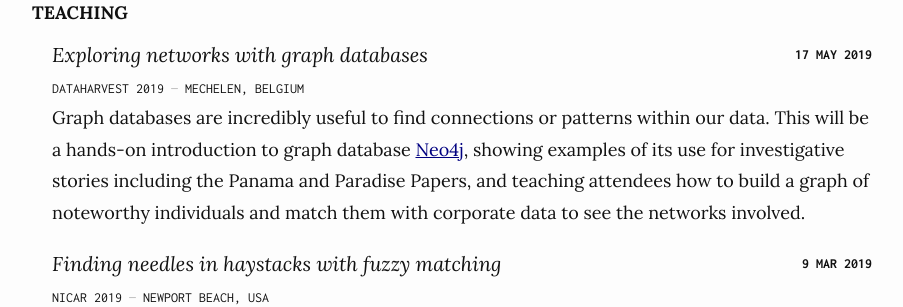
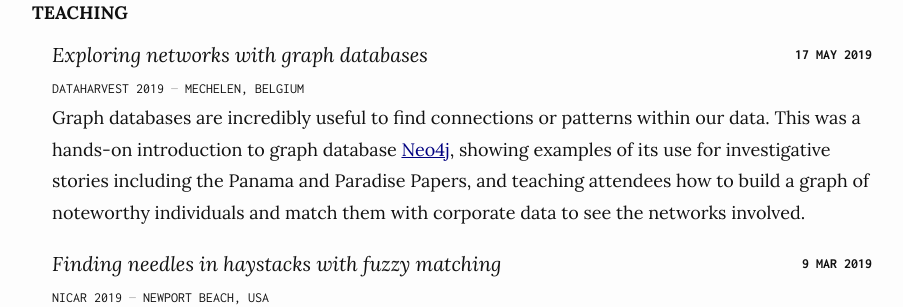
Before and after one commit to maxharlow/maxharlow.github.io, a Jekyll site: the page built from index.md, in a window 1280 px wide. Shown: the part 1730-2037 px from the top of the page, without its empty margins (188-1091 px from the left). Built offline with Jekyll 4.4.1, drawn with Linux system fonts in a browser that asks for light colours.

Commit message:
Past tense

```diff
--- a/_data/teaching.yaml
+++ b/_data/teaching.yaml
@@ -3,7 +3,7 @@
     location: Mechelen, Belgium
     date: 2019-05-17
     details: |
-        Graph databases are incredibly useful to find connections or patterns within our data. This will be a hands-on introduction to graph database [Neo4j](https://neo4j.com/), showing examples of its use for investigative stories including the Panama and Paradise Papers, and teaching attendees how to build a graph of noteworthy individuals and match them with corporate data to see the networks involved.
+        Graph databases are incredibly useful to find connections or patterns within our data. This was a hands-on introduction to graph database [Neo4j](https://neo4j.com/), showing examples of its use for investigative stories including the Panama and Paradise Papers, and teaching attendees how to build a graph of noteworthy individuals and match them with corporate data to see the networks involved.
 
 -   title: Finding needles in haystacks with fuzzy matching
     event: Nicar 2019
```
